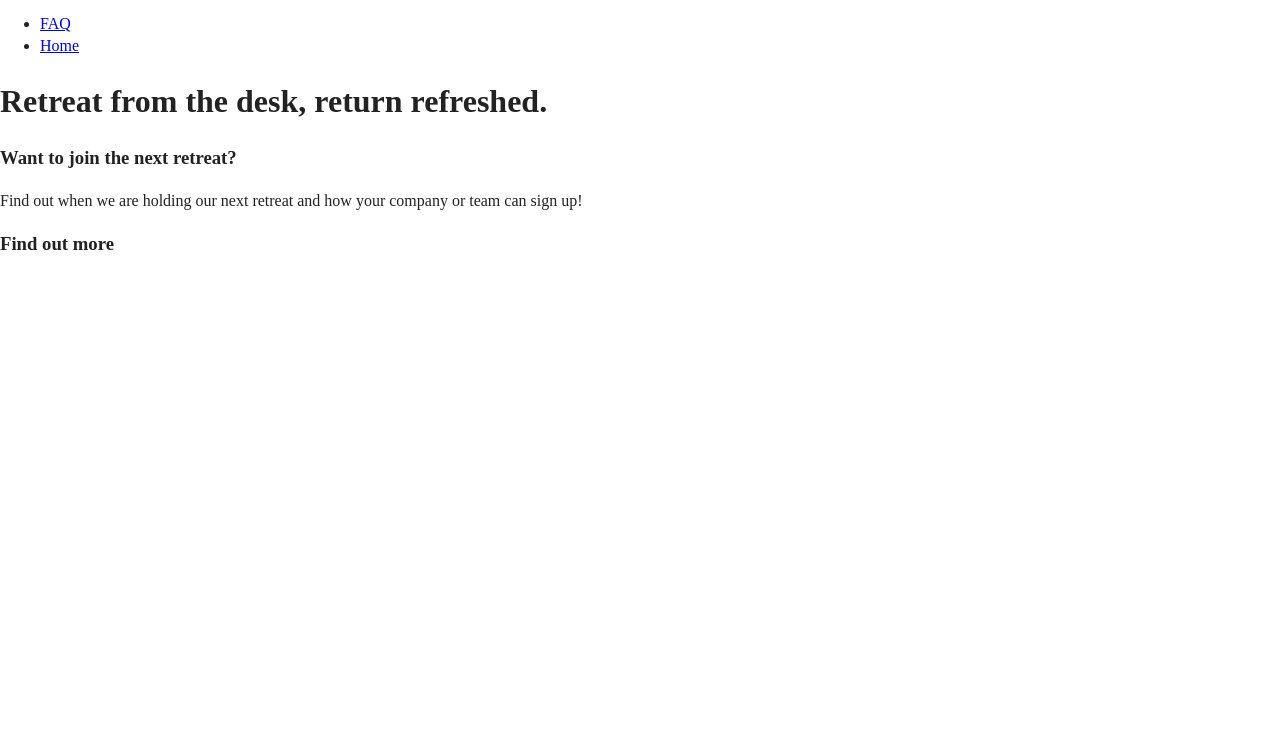
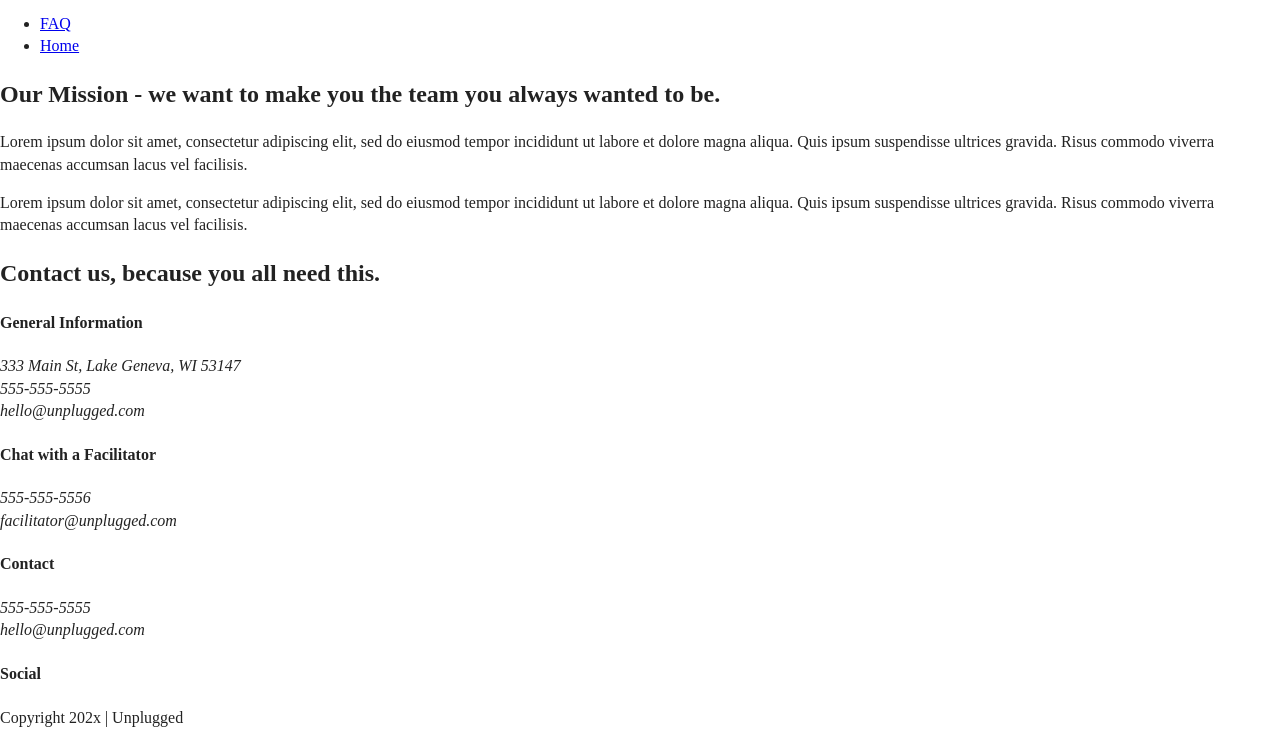
Before and after one commit to Phil-k1978/unplugged-v-two, a website: page about/index.html in a window 1280 px wide. Shown: the part 127-872 px from the top of the page. Before the commit the page ends 800 px from the top, so only its background shows below. Drawn offline with Linux system fonts and the light colour scheme.

Commit message:
Coded about page

```diff
--- a/about/index.html
+++ b/about/index.html
@@ -25,6 +25,7 @@
 <body>
 
   <!-- New code applied by pk 11072023 -->
+
 <body>
 
   <header>
@@ -47,53 +48,90 @@
   </header>
 
   <main>
-    <section class="hero-area">
+    <section class="mission">
+      <div class="content-wrapper">
+        <h2> Our Mission - we want to make you the team you always wanted to be.
+        </h2>
+        <div class="mission-content">
+          <p>
+            Lorem ipsum dolor sit amet, consectetur adipiscing elit, sed do eiusmod tempor incididunt ut labore et dolore magna aliqua. Quis ipsum suspendisse ultrices gravida. Risus commodo viverra maecenas accumsan lacus vel facilisis.
+          </p>
+          <p>
+            Lorem ipsum dolor sit amet, consectetur adipiscing elit, sed do eiusmod tempor incididunt ut labore et dolore magna aliqua. Quis ipsum suspendisse ultrices gravida. Risus commodo viverra maecenas accumsan lacus vel facilisis.
+          </p>
+        </div>
+      </div>
+     <!-- mission content wrapper ends -->
+    </section>
 
+    <section class="map">
+      <figure>
+      </figure>
+    </section>
+
+    <section class="contact-section">
       <div class="content-wrapper">
-        <h1>Retreat from the desk, return refreshed.</h1>
+        <h2>Contact us, because you all need this.</h2>
+        <div class="contact-content">
+          <div>
+            <h4>General Information</h4>
+            <Address>
+              <p>
+                333 Main St, Lake Geneva, WI 53147<br>
+                555-555-5555<br>
+                hello@unplugged.com
+              </p>
+            </address>
+          </div>
+          <div>
+            <h4>Chat with a Facilitator</h4>
+            <address>
+              <p>
+                555-555-5556<br>
+                facilitator@unplugged.com
+              </p>
+            </address>
+          </div>
+        </div>
+      </section>
 
 
-      </div>
-
-    </section>
-
-    <aside>
-      <div class="content-wrapper">
-        <div class="form-description">
-          <h3>Want to join the next retreat?</h3>
-          <p>Find out when we are holding our next retreat and how your company or team can sign up!</p>
-        </div>
-
-        <div class="form">
-          <h3>Find out more</h3>
-        </div>
-      </div>
-    </aside>
 
   </main>
 
  <footer>
   <div class="content-wrapper">
-        <div class="footer-contact">
-        <div>
-          <div>
+    <div class="footer-content">
+      <div class="contact">
+        <h4>Contact</h4>
         <address>
+          <p>
+            555-555-5555<br>
+            hello@unplugged.com
+          </p>
         </address>
       </div>
+      <div class="social">
+        <h4>Social</h4>
+        <div class="social-icons">
+          <p>
+            <a href="https://www.facebook.com/yoursite" target="_blank" rel="noopener"></a>
+          </p>
+          <p>
+             <a href="https://www.twitter.com/yoursite" target="_blank" rel="noopener"></a>
+            </p>
+            <p>
+              <a href="https://www.instagram.com/yoursite" target="_blank" rel="noopener"></a>
+            </p>
           </div>
-            <div class="contact">
         </div>
-            <div class="social">
-                <p><a href="https://www.facebook.com/yoursite" target="_blank" rel="noopener"></a></p>
-                <p><a href="https://www.twitter.com/yoursite" target="_blank" rel="noopener"></a></p>
-                <p><a href="https://www.instagram.com/yoursite" target="_blank" rel="noopener"></a></p>
-
-
+        <!-- footer content ends -->
       </div>
-        </div> <!-- footer content ends -->
+      <!-- Footer content-wrapper ends-->
       <div class="copyright">
+        <p>Copyright 202x | Unplugged</p>
       </div>
-    </div> <!--footer content-wrapper ends-->
+    </div>
   </footer>
 
 
```
Lines whose indentation alone changed are shown as unchanged.
